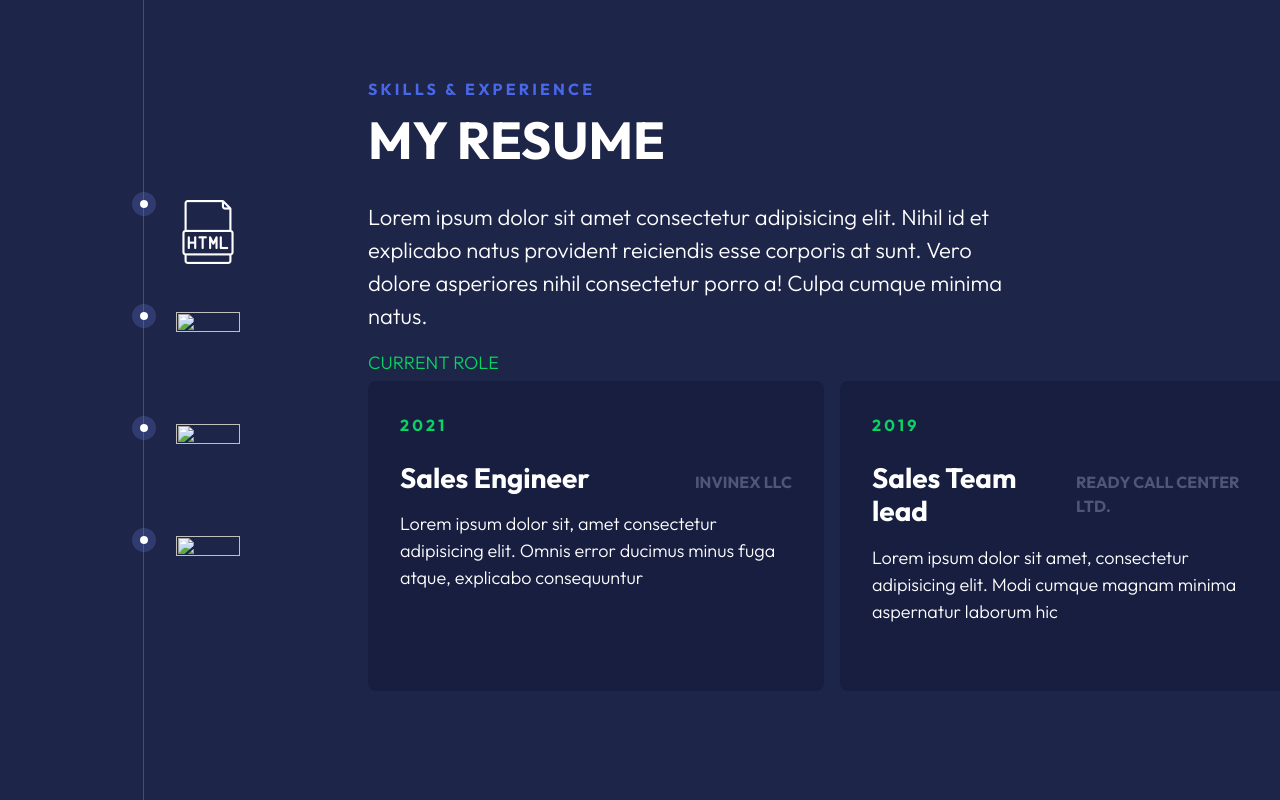
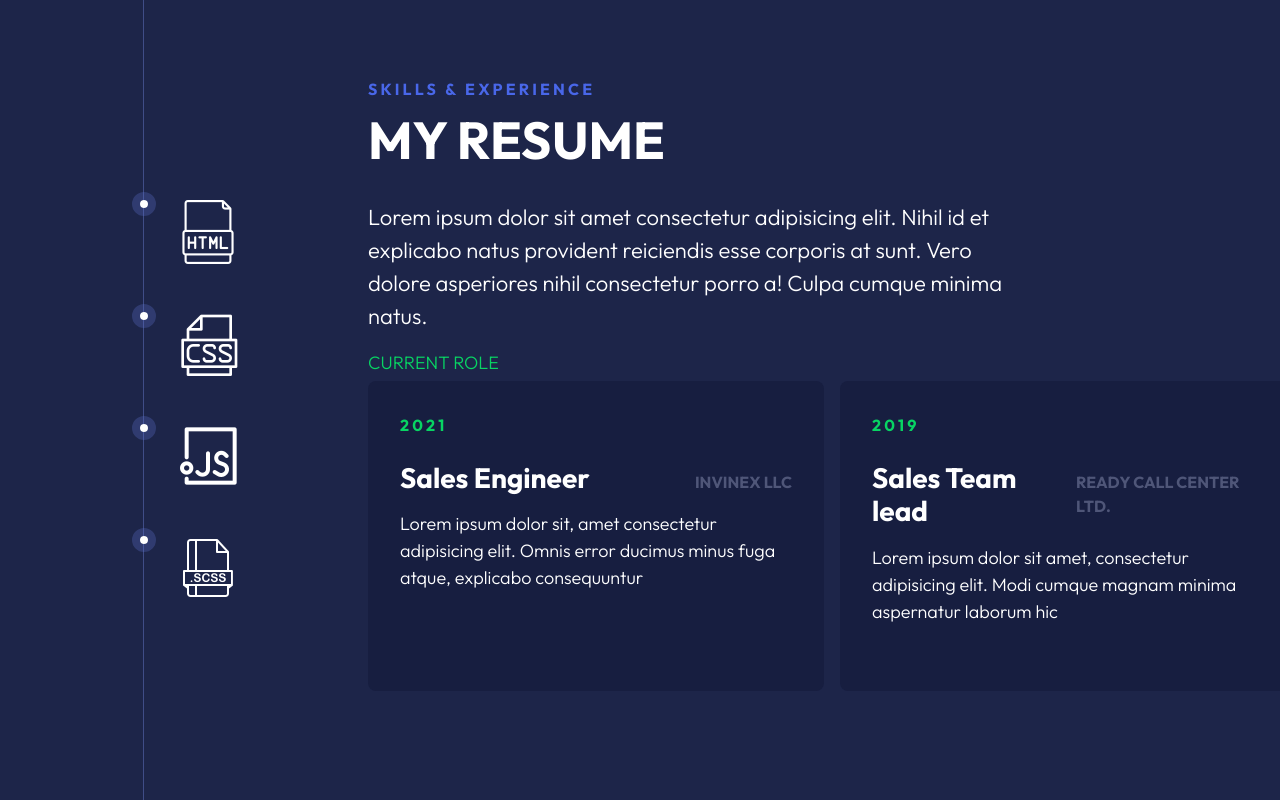
Before and after one commit to tosin2life/Resume-page, a plain HTML site: page index.html in a window 1280 px wide. Drawn offline with Linux system fonts and the light colour scheme; the site is published under a folder, as on GitHub Pages, so addresses that start at the root find nothing.

Commit message:
add image route

```diff
--- a/index.html
+++ b/index.html
@@ -62,15 +62,15 @@
                 </li>
                 <li>
                     <p class="visually-hidden">css</p>
-                    <img src="/images/icons8-css-64.png" alt="">
+                    <img src="./images/icons8-css-64.png" alt="">
                 </li>
                 <li>
                     <p class="visually-hidden">javascript</p>
-                    <img src="/images/icons8-javascript-64.png" alt="">
+                    <img src="./images/icons8-javascript-64.png" alt="">
                 </li>
                 <li>
                     <p class="visually-hidden">scss</p>
-                    <img src="/images/icons8-document-64.png" alt="">
+                    <img src="./images/icons8-document-64.png" alt="">
                 </li>
 
             </ul>
```
